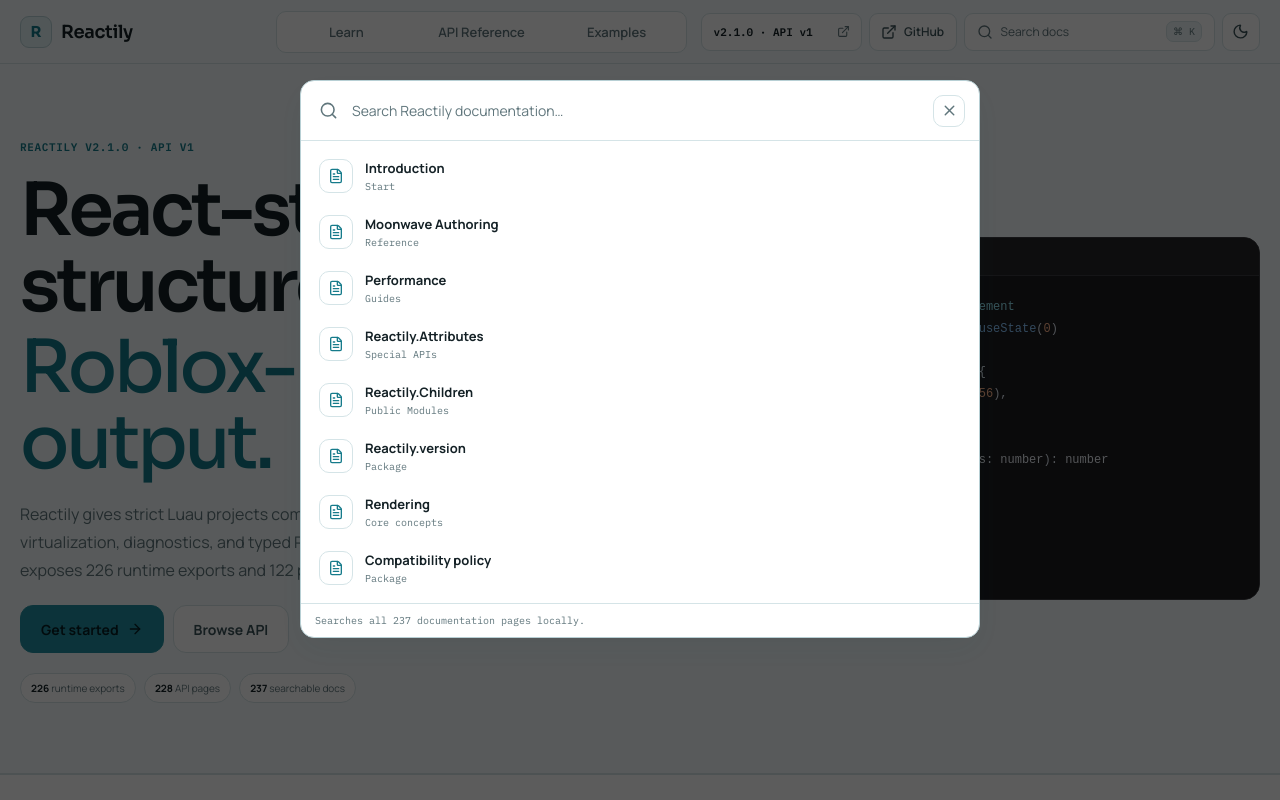
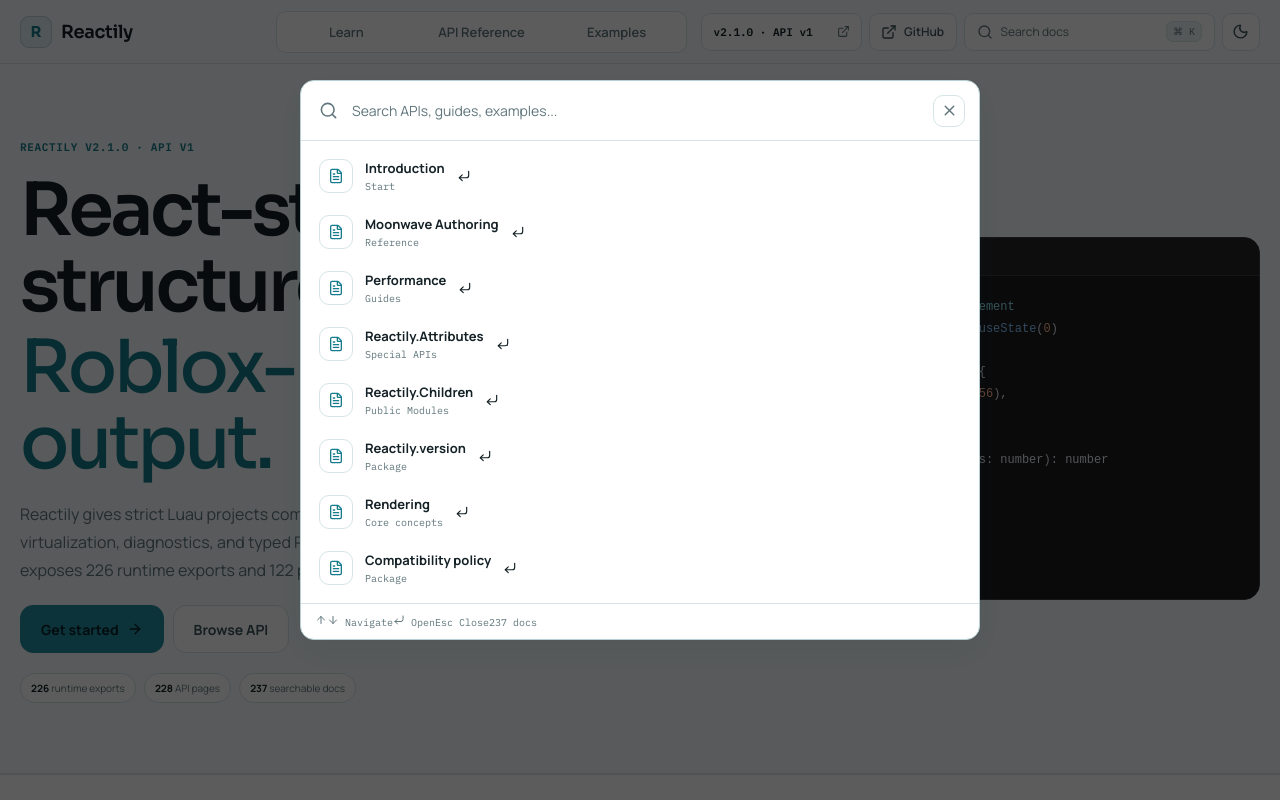
Before and after one commit to lily-studios/Reactily, a React (Vite) app in the folder reactily-website/: page / in a window 1280 px wide. Both pictures are taken after a click on the button "Search Reactily documentation". Shown: the top 800 px of the page. Built offline with nearby package versions, Linux system fonts and the light colour scheme.

Commit message:
feat(docs): keyboard-search navigation, active results, focus restoration and shortcuts

```diff
--- a/reactily-website/src/components/SearchDialog.tsx
+++ b/reactily-website/src/components/SearchDialog.tsx
@@ -1,6 +1,6 @@
-import { FileText, Search, X } from "lucide-react";
-import { useEffect, useEffectEvent, useMemo, useRef, useState } from "react";
-import type { ChangeEvent, MouseEvent } from "react";
+import { ArrowDown, ArrowUp, CornerDownLeft, FileText, Search, X } from "lucide-react";
+import { useEffect, useMemo, useRef, useState } from "react";
+import type { ChangeEvent, KeyboardEvent as ReactKeyboardEvent, MouseEvent } from "react";
 import { useNavigate } from "react-router";
 import { docs, labelForCategory } from "../lib/docs";
 
@@ -11,13 +11,14 @@ export type SearchDialogProps = {
 
 export function SearchDialog({ open, onClose }: SearchDialogProps) {
   const [query, setQuery] = useState("");
-  const inputRef = useRef<HTMLInputElement | null>(null);
+  const [selectedIndex, setSelectedIndex] = useState(0);
+  const inputRef = useRef<HTMLInputElement>(null);
+  const resultRefs = useRef<Array<HTMLButtonElement | null>>([]);
   const navigate = useNavigate();
 
   const results = useMemo(() => {
     const terms = query.trim().toLowerCase().split(/\s+/).filter(Boolean);
     if (terms.length === 0) return docs.slice(0, 8);
-
     return docs
       .map((doc) => {
         const title = doc.title.toLowerCase();
@@ -25,11 +26,9 @@ export function SearchDialog({ open, onClose }: SearchDialogProps) {
           if (title === term) return total + 12;
           if (title.includes(term)) return total + 7;
           if (doc.description.toLowerCase().includes(term)) return total + 3;
-          if (doc.searchableText.includes(term)) return total + 1;
-          return total;
+          return total + (doc.searchableText.includes(term) ? 1 : 0);
         }, 0);
-        const matchesAll = terms.every((term) => doc.searchableText.includes(term));
-        return { doc, score, matchesAll };
+        return { doc, score, matchesAll: terms.every((term) => doc.searchableText.includes(term)) };
       })
       .filter((entry) => entry.matchesAll && entry.score > 0)
       .sort((a, b) => b.score - a.score)
@@ -39,22 +38,40 @@ export function SearchDialog({ open, onClose }: SearchDialogProps) {
 
   useEffect(() => {
     if (!open) return;
-    setQuery("");
-    window.requestAnimationFrame(() => inputRef.current?.focus());
+    const previousFocus = document.activeElement instanceof HTMLElement ? document.activeElement : null;
+    const previousOverflow = document.body.style.overflow;
+    document.body.style.overflow = "hidden";
+    inputRef.current?.focus();
+    return () => {
+      document.body.style.overflow = previousOverflow;
+      previousFocus?.focus();
+    };
   }, [open]);
 
-  const closeFromKeyboard = useEffectEvent(() => {
+  const selectResult = (index: number): void => {
+    const doc = results[index];
+    if (!doc) return;
+    navigate(doc.slug);
     onClose();
-  });
+  };
+
+  const onInputKeyDown = (event: ReactKeyboardEvent<HTMLInputElement>): void => {
+    if (event.key === "ArrowDown" || event.key === "ArrowUp") {
+      event.preventDefault();
+      if (!results.length) return;
+      setSelectedIndex((current) => (current + (event.key === "ArrowDown" ? 1 : -1) + results.length) % results.length);
+    } else if (event.key === "Enter") {
+      event.preventDefault();
+      selectResult(selectedIndex);
+    } else if (event.key === "Escape") {
+      event.preventDefault();
+      onClose();
+    }
+  };
 
   useEffect(() => {
-    if (!open) return;
-    const onKeyDown = (event: KeyboardEvent): void => {
-      if (event.key === "Escape") closeFromKeyboard();
-    };
-    window.addEventListener("keydown", onKeyDown);
-    return () => window.removeEventListener("keydown", onKeyDown);
-  }, [open]);
+    resultRefs.current[selectedIndex]?.scrollIntoView({ block: "nearest", behavior: "instant" });
+  }, [selectedIndex]);
 
   if (!open) return null;
 
@@ -64,47 +81,56 @@ export function SearchDialog({ open, onClose }: SearchDialogProps) {
         className="searchDialog"
         role="dialog"
         aria-modal="true"
-        aria-label="Search documentation"
+        aria-labelledby="search-dialog-title"
         onMouseDown={(event: MouseEvent<HTMLElement>) => event.stopPropagation()}
       >
         <div className="searchInputWrap">
-          <Search size={19} />
+          <Search size={19} aria-hidden="true" />
+          <label id="search-dialog-title" className="srOnly" htmlFor="docs-search-input">Search documentation</label>
           <input
+            id="docs-search-input"
             ref={inputRef}
             type="search"
-            placeholder="Search Reactily documentation…"
+            autoComplete="off"
+            role="combobox"
+            aria-autocomplete="list"
+            aria-controls="docs-search-results"
+            aria-expanded={results.length > 0}
+            aria-activedescendant={results[selectedIndex] ? `docs-search-result-${selectedIndex}` : undefined}
+            placeholder="Search APIs, guides, examples..."
             value={query}
-            onChange={(event: ChangeEvent<HTMLInputElement>) => setQuery(event.target.value)}
+            onKeyDown={onInputKeyDown}
+            onChange={(event: ChangeEvent<HTMLInputElement>) => { setQuery(event.target.value); setSelectedIndex(0); }}
           />
-          <button type="button" aria-label="Close search" onClick={onClose}>
-            <X size={17} />
-          </button>
+          <button type="button" aria-label="Close search" onClick={onClose}><X size={17} /></button>
         </div>
-
-        <div className="searchResults">
+        <div id="docs-search-results" className="searchResults" role="listbox" aria-label="Search results">
           {results.length === 0 ? (
-            <div className="searchEmpty">No documentation matched “{query}”.</div>
-          ) : (
-            results.map((doc) => (
+            <div className="searchEmpty">No results for “{query}”. Try an API name or shorter keyword.</div>
+          ) : results.map((doc, index) => (
             <button
-                className="searchResult"
+              id={`docs-search-result-${index}`}
+              ref={(element) => { resultRefs.current[index] = element; }}
+              role="option"
+              aria-selected={index === selectedIndex}
+              className={`searchResult${index === selectedIndex ? " selected" : ""}`}
               key={doc.id}
               type="button"
-                onClick={() => {
-                  navigate(doc.slug);
-                  onClose();
-                }}
+              onMouseEnter={() => setSelectedIndex(index)}
+              onClick={() => selectResult(index)}
             >
               <span className="searchResultIcon"><FileText size={16} /></span>
-                <span className="searchResultCopy">
-                  <strong>{doc.title}</strong>
-                  <small>{labelForCategory(doc.category)}</small>
-                </span>
+              <span className="searchResultCopy"><strong>{doc.title}</strong><small>{labelForCategory(doc.category)}</small></span>
+              <CornerDownLeft size={14} className="searchResultEnter" aria-hidden="true" />
             </button>
-            ))
-          )}
+          ))}
         </div>
-        <div className="searchFooter">Searches all {docs.length} documentation pages locally.</div>
+        <div className="searchFooter">
+          <span><ArrowUp size={12} /><ArrowDown size={12} /> Navigate</span>
+          <span><CornerDownLeft size={12} /> Open</span>
+          <span>Esc Close</span>
+          <span>{docs.length} docs</span>
+        </div>
       </section>
     </div>
   );
```
Lines whose indentation alone changed are shown as unchanged.
